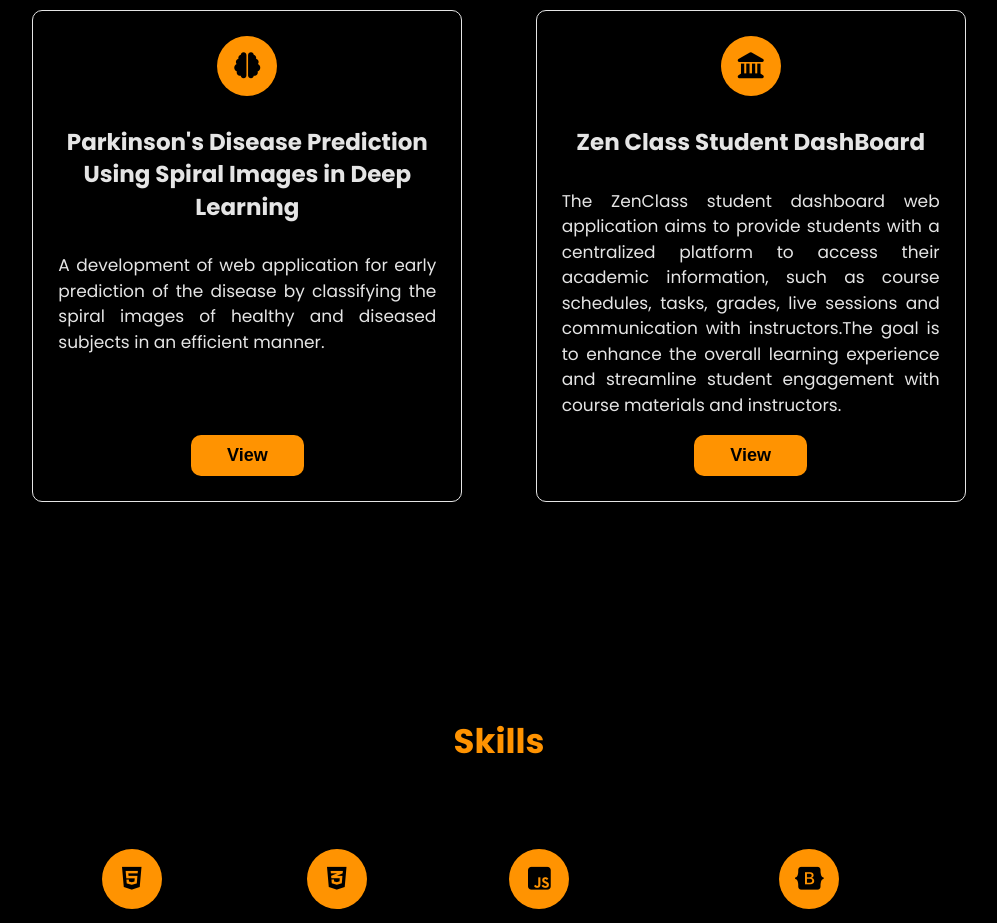
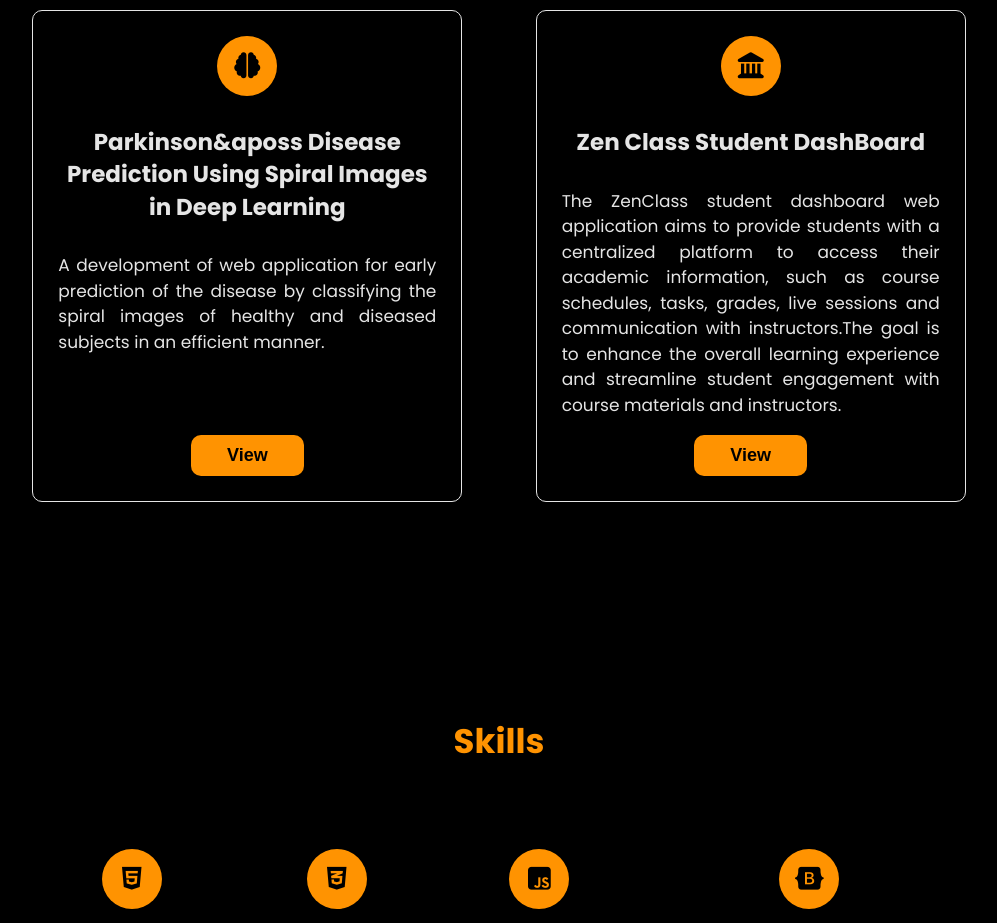
Before and after one commit to Deepa-Lakshmi-Ravi/Portfolio, a React (Vite) app: page / in a window 1280 px wide. Shown: the part 2620-3543 px from the top of the page, without its empty margins (241-1238 px from the left). Built offline with nearby package versions, Linux system fonts and the light colour scheme; no server answers; a web font is replaced by a local one.

Commit message:
update the project

```diff
--- a/src/Pages/Project/Project.jsx
+++ b/src/Pages/Project/Project.jsx
@@ -13,7 +13,7 @@
             <div className="project-item-1">
               <i className="fa-solid fa-brain"></i>
               <h4>
-                Parkinson's Disease Prediction Using Spiral Images in Deep
+                Parkinson&aposs Disease Prediction Using Spiral Images in Deep
                 Learning
               </h4>
               <p>
@@ -22,9 +22,14 @@
                 subjects in an efficient manner.
               </p>
               <div className="btn" style={{ marginTop: "80px" }}>
-                <button type="button" className="view-btn">
-                  View
-                </button>
+              <a
+                  href="http://127.0.0.1:5000/"
+                  target="_blank"
+                >
+                  <button type="button" className="view-btn">
+                    View
+                  </button>
+                </a>
               </div>
             </div>
             <div className="project-item-2">
```
Also changed, not shown: src/assets/next.png (added), src/assets/tailwind.png (added).
